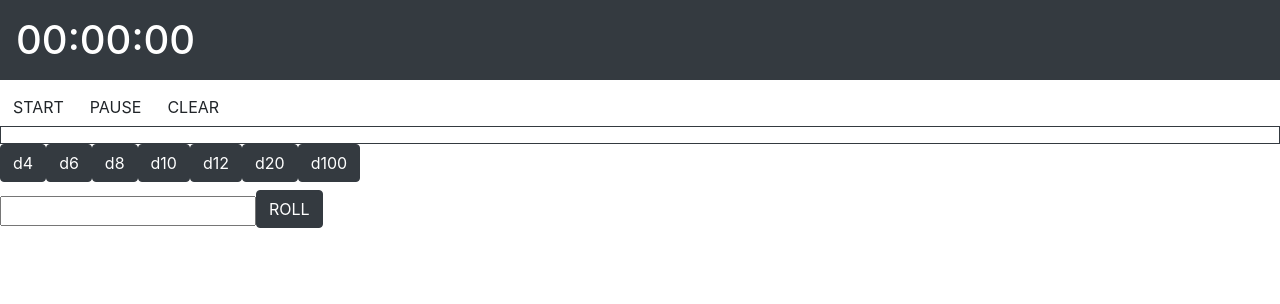
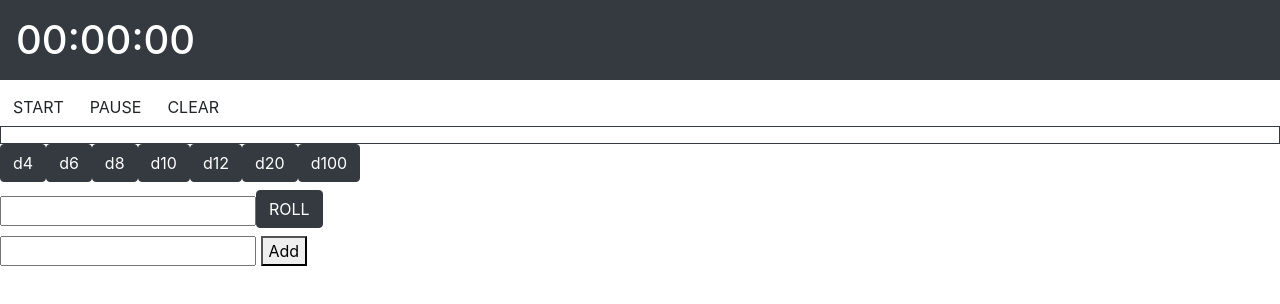
Before and after one commit to marcelojcs/dmscreen, a React (Create React App) app: page / in a window 1280 px wide. Shown: the top 304 px of the page. Built offline with nearby package versions, Linux system fonts and the light colour scheme.

Commit message:
players update

```diff
--- a/src/App.js
+++ b/src/App.js
@@ -1,6 +1,7 @@
 import React from 'react';
-import Clock from  './clock'
+import Clock from  './clock';
 import DiceRoller from './diceRoller';
+import Players from './players';
 import './App.css';
 
 class App extends React.Component{
@@ -9,6 +10,7 @@ class App extends React.Component{
 
   	     <Clock />
   		<DiceRoller />
+      <Players />
 
 	    </div>
 	  );
--- a/src/players.js
+++ b/src/players.js
@@ -1,12 +1,38 @@
-import React form 'react';
-
+import React from 'react';
+var plyrs = localStorage.getItem('plyrs');
 class Players extends React.Component{
-
   constructor(props){
     super(props);
     this.state = {
-      newPlayer:{ }
+      newPlayer:{
+        name : "",
+        hp: 0,
+        maxHp: 0,
+        ac: 0,
+        dex : 0,
+        con: 0,
+        int: 0,
+        cha: 0,
+        wis : 0,
+      },
+      plyrs: plyrs,
+      addNew: false,
+
     }
+    this.handleNewForm = this.handleNewForm.bind(this);
+  }
+  handleNewForm(event){
+    this.setState({plyrs: event.target.value});
+    localStorage.setItem('plyrs', this.state.plyrs);
+  }
+  render(){
+    return(
+      <div>
+              {this.state.plyrs}
+
+      <div><input type="text" onChange={this.handleNewForm}/> <button clssName="bnt bnt-dark h2">Add</button> </div>
+      </div>
+    );
   }
 
 }
```
